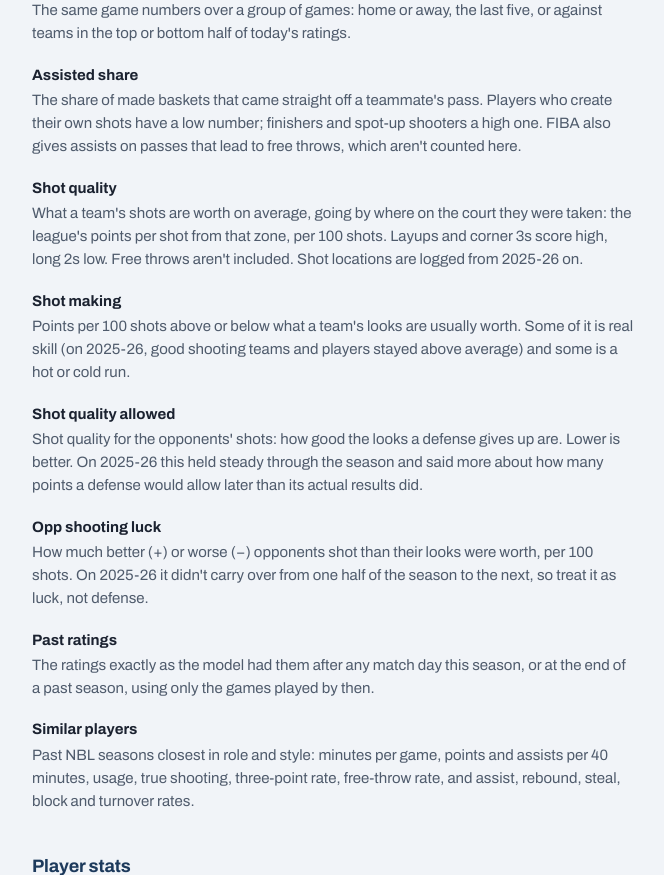
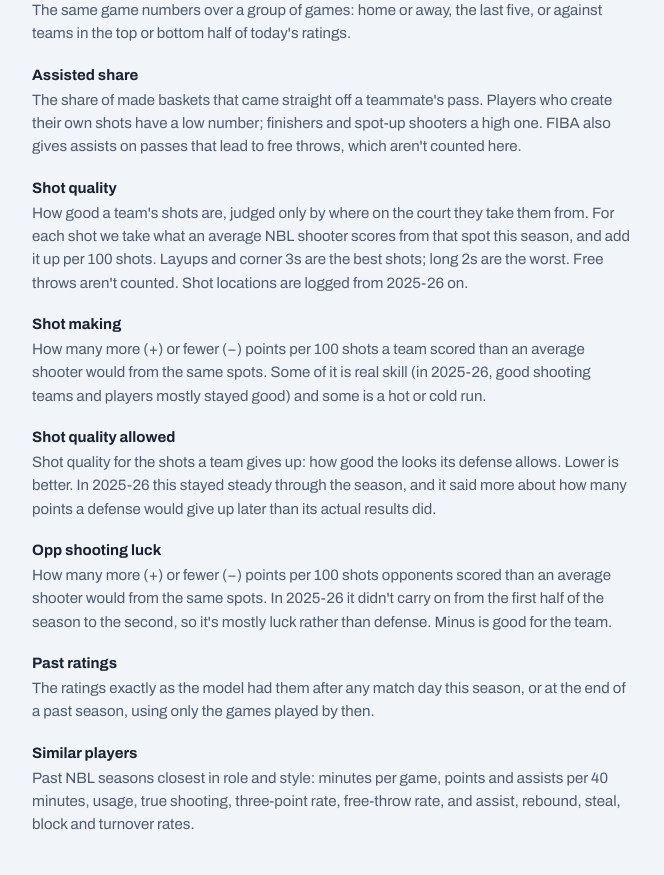
Before and after one commit to kimchiwithrice/nbl-index, a Python web app: template nbl/templates/glossary.html in a window 1280 px wide. Shown: the part 5204-6079 px from the top of the page, without its empty margins (196-860 px from the left). Run offline with Jinja, Linux system fonts and the light colour scheme; the template is opened without the code that fills it, so the values that code supplies are empty.

Commit message:
Plainer wording for shot quality, league average on the cards

```diff
--- a/nbl/static/app.js
+++ b/nbl/static/app.js
@@ -213,10 +213,10 @@
     "Jumper FG%": "Field-goal % on two-point jump shots.",
     "Assisted": "Share of made field goals that were assisted.",
     "Opp layups": "Share of opponents' shots that were layups, dunks or tip-ins.",
-    "Shot quality": "Points a shot is worth on average from where the team takes theirs, per 100 shots. Higher means better looks.",
-    "Shot making": "Points per 100 shots above or below what those looks are usually worth. Partly real: good shooters tend to stay good.",
-    "Shot quality allowed": "What opponents' shots are worth on average from where they were allowed to shoot, per 100 shots. Lower is better.",
-    "Opp shooting luck": "How much better (+) or worse (−) opponents shot than their looks were worth, per 100 shots. Mostly luck.",
+    "Shot quality": "How good a team's shots are, judged only by where they take them from. It's what an average shooter would score from those spots, in points per 100 shots. Higher is better.",
+    "Shot making": "Points per 100 shots more (+) or fewer (−) than an average shooter would score from the same spots. Partly skill: good shooting teams tend to stay good.",
+    "Shot quality allowed": "How good the shots a team gives up are, judged by where opponents shoot from. Points an average shooter would score from those spots, per 100 shots. Lower is better.",
+    "Opp shooting luck": "Points per 100 shots opponents scored above (+) or below (−) what an average shooter would from the same spots. Mostly luck, so it tends to even out. Minus is good for this team.",
     "Opp layup FG%": "Opponents' field-goal % on layups, dunks and tip-ins.",
     "Clutch minutes": "Minutes played in the last 5 minutes of the 4th quarter or overtime with the score within 5.",
     "Clutch net/100": "Point margin per 100 possessions in clutch time.",
--- a/nbl/templates/glossary.html
+++ b/nbl/templates/glossary.html
@@ -53,10 +53,10 @@
     ("pairs", "Pairs", "Two teammates on the floor together, whoever the other three are. How they've done together, per 100 possessions."),
     ("splits", "Splits", "The same game numbers over a group of games: home or away, the last five, or against teams in the top or bottom half of today's ratings."),
     ("assisted", "Assisted share", "The share of made baskets that came straight off a teammate's pass. Players who create their own shots have a low number; finishers and spot-up shooters a high one. FIBA also gives assists on passes that lead to free throws, which aren't counted here."),
-    ("shot-quality", "Shot quality", "What a team's shots are worth on average, going by where on the court they were taken: the league's points per shot from that zone, per 100 shots. Layups and corner 3s score high, long 2s low. Free throws aren't included. Shot locations are logged from 2025-26 on."),
-    ("shot-making", "Shot making", "Points per 100 shots above or below what a team's looks are usually worth. Some of it is real skill (on 2025-26, good shooting teams and players stayed above average) and some is a hot or cold run."),
-    ("shot-quality-allowed", "Shot quality allowed", "Shot quality for the opponents' shots: how good the looks a defense gives up are. Lower is better. On 2025-26 this held steady through the season and said more about how many points a defense would allow later than its actual results did."),
-    ("opp-shooting-luck", "Opp shooting luck", "How much better (+) or worse (−) opponents shot than their looks were worth, per 100 shots. On 2025-26 it didn't carry over from one half of the season to the next, so treat it as luck, not defense."),
+    ("shot-quality", "Shot quality", "How good a team's shots are, judged only by where on the court they take them from. For each shot we take what an average NBL shooter scores from that spot this season, and add it up per 100 shots. Layups and corner 3s are the best shots; long 2s are the worst. Free throws aren't counted. Shot locations are logged from 2025-26 on."),
+    ("shot-making", "Shot making", "How many more (+) or fewer (−) points per 100 shots a team scored than an average shooter would from the same spots. Some of it is real skill (in 2025-26, good shooting teams and players mostly stayed good) and some is a hot or cold run."),
+    ("shot-quality-allowed", "Shot quality allowed", "Shot quality for the shots a team gives up: how good the looks its defense allows. Lower is better. In 2025-26 this stayed steady through the season, and it said more about how many points a defense would give up later than its actual results did."),
+    ("opp-shooting-luck", "Opp shooting luck", "How many more (+) or fewer (−) points per 100 shots opponents scored than an average shooter would from the same spots. In 2025-26 it didn't carry on from the first half of the season to the second, so it's mostly luck rather than defense. Minus is good for the team."),
     ("past-ratings", "Past ratings", "The ratings exactly as the model had them after any match day this season, or at the end of a past season, using only the games played by then."),
     ("similar", "Similar players", "Past NBL seasons closest in role and style: minutes per game, points and assists per 40 minutes, usage, true shooting, three-point rate, free-throw rate, and assist, rebound, steal, block and turnover rates."),
   ]),
--- a/nbl/templates/stats.html
+++ b/nbl/templates/stats.html
@@ -48,7 +48,7 @@
 <p class="note">Describes this season only: on past seasons a team's home edge barely carried over to the next year, so the predictions use one home edge for everyone.</p>
 {% endif %}
 {% if 'ahead' not in missing and flow[0] < flow[1] %}<p class="note">Game flow comes from the play-by-play, which covers {{ flow[0] }} of this season's {{ flow[1] }} games so far. The rest are left out until it's available.</p>{% endif %}
-{% if 'sq' not in missing %}<p class="note">Shot quality is how many points a team's shots are worth on average, going by where on the court they were taken, per 100 shots. Shot making is how many more (or fewer) they actually scored. Last season, where a team let opponents shoot from carried over well; whether opponents then made them mostly didn't, so Opp shooting luck has a grey rank. Free throws aren't included.</p>{% endif %}
+{% if 'sq' not in missing %}<p class="note">Shot quality: how good a team's shots are, judged by where they take them from (points an average shooter would score from those spots, per 100 shots). Shot making: how many more or fewer points they actually scored. Opp shooting luck is mostly luck, so its rank is grey. Free throws aren't counted.</p>{% endif %}
 {% if 'c_min' not in missing %}<p class="note">Shot profile and clutch come from the play-by-play. Clutch is the last five minutes of the fourth quarter or overtime with the score within five; clutch net needs at least 20 clutch possessions and is hidden while scores are hidden. Assisted share: FIBA also credits assists on free throws, which aren't counted here.</p>{% endif %}
 <p class="note">Hover any column for a quick definition, or see the <a href="{{ root }}glossary/">glossary</a>. Points in the paint and fast-break points aren't in this season's NBL feed, so they're missing for now.</p>
 {{ m.ad(cfg) }}
```
Also changed, not shown: nbl/templates/lineups.html (+5 -4 lines).
